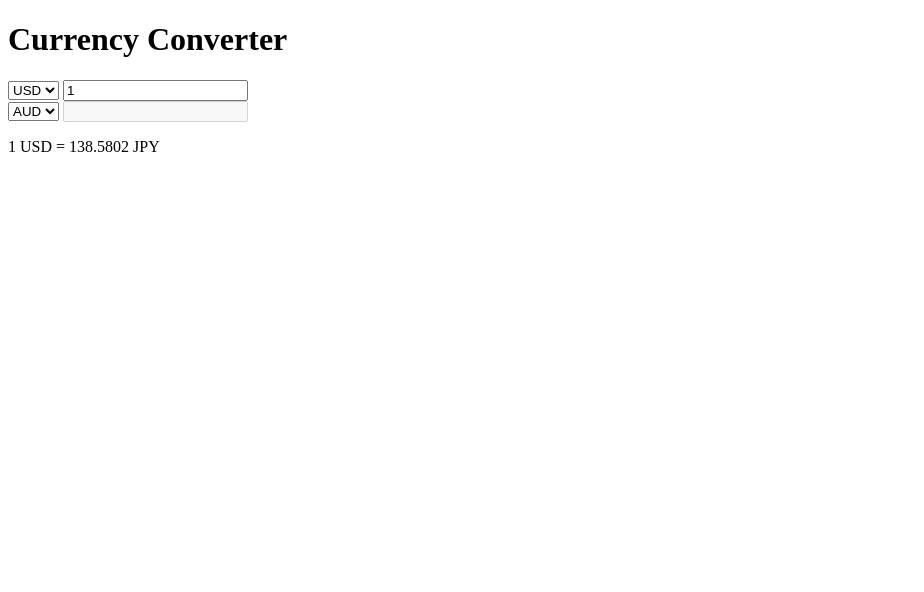
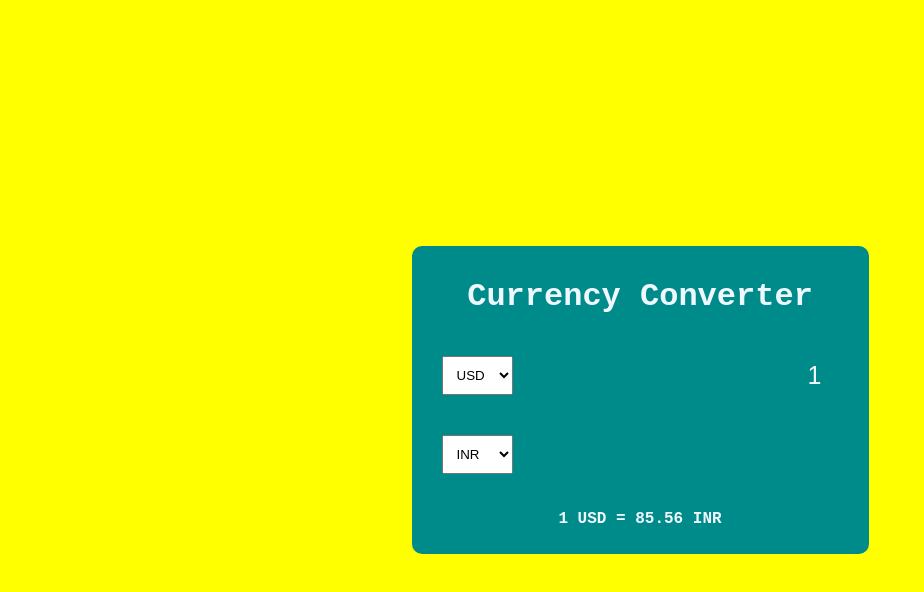
Before and after one commit to mohammadzakariya2025/Currency_Converter, a plain HTML site: page index.html in a window 1280 px wide. Shown: the whole page, without its empty margins (0-924 px from the left). Drawn offline with Linux system fonts and the light colour scheme.

Commit message:
style.css update

```diff
--- a/index.html
+++ b/index.html
@@ -27,13 +27,13 @@
                 <option value="CAD">CAD</option>
                 <option value="EUR">EUR</option>
                 <option value="GBP">GBP</option>
-                <option value="INR">INR</option>
+                <option value="INR" selected>INR</option>
                 <option value="JPY">JPY</option>
                 <option value="USD">USD</option>
             </select>
             <input type="number" id="worth-second" min="0" disabled>
         </div>
-        <p class="exchange-rate" id="exchange-rate">1 USD = 138.5802 JPY</p>
+        <p class="exchange-rate" id="exchange-rate">1 USD = 85.56 INR</p>
     </div>
 </body>
 </html>
--- a/style.css
+++ b/style.css
@@ -0,0 +1,47 @@
+body{
+    background-color: yellow;
+    display: flex;
+    height: 100vh;
+    justify-content: center;
+    align-items: center;
+    font-family: 'Courier New', Courier, monospace;
+    margin: 0;
+    padding: 0;
+}
+
+.container{
+    background-color: darkcyan;
+    color: aliceblue;
+    padding: 10px;
+    border-radius: 10px;
+    text-align: center;
+}
+
+
+.currency-container{
+    padding: 20px;
+    display: flex;
+    justify-content: space-between
+}
+
+.currency-container select{
+    padding: 10px;
+}
+
+.currency-container input{
+    border: 0;
+    background-color: transparent;
+    font-size: 25px;
+    text-align: right;
+    color: aliceblue;
+}
+
+.exchange-rate{
+    font-size: 16px;
+    font-weight: 600;
+}
+
+select:focus,
+input:focus{
+    outline: 0;
+}
```
